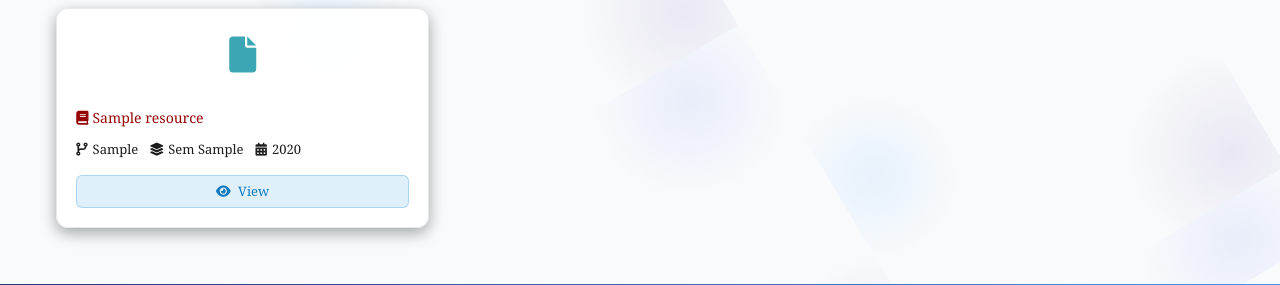
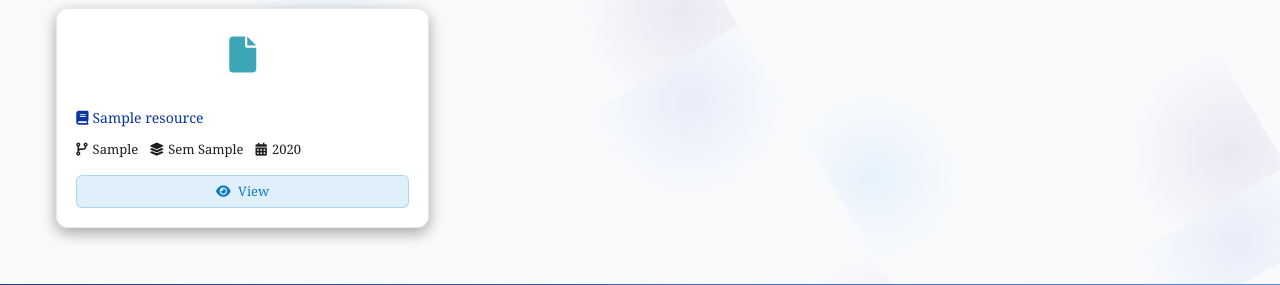
Before and after one commit to Devilmax24-tech/CypherLoom, a Flask app: page /resources in a window 1280 px wide. Shown: the part 529-814 px from the top of the page. Run offline with Flask 3, Linux system fonts and the light colour scheme; a user stored in the database is signed in; data comes from the database, SQL or seed files in the repository; tables that the repository leaves empty hold one stand-in row (values such as "Sample post"); some web fonts are replaced.

Commit message:
coorrect it

```diff
--- a/templates/resources.html
+++ b/templates/resources.html
@@ -135,7 +135,7 @@
 
     .compact-subject {
         font-size: 14px;
-        color: #960606;
+        color: #0b33a1;
         margin-bottom: 12px;
         display: -webkit-box;
         -webkit-line-clamp: 1;
```
